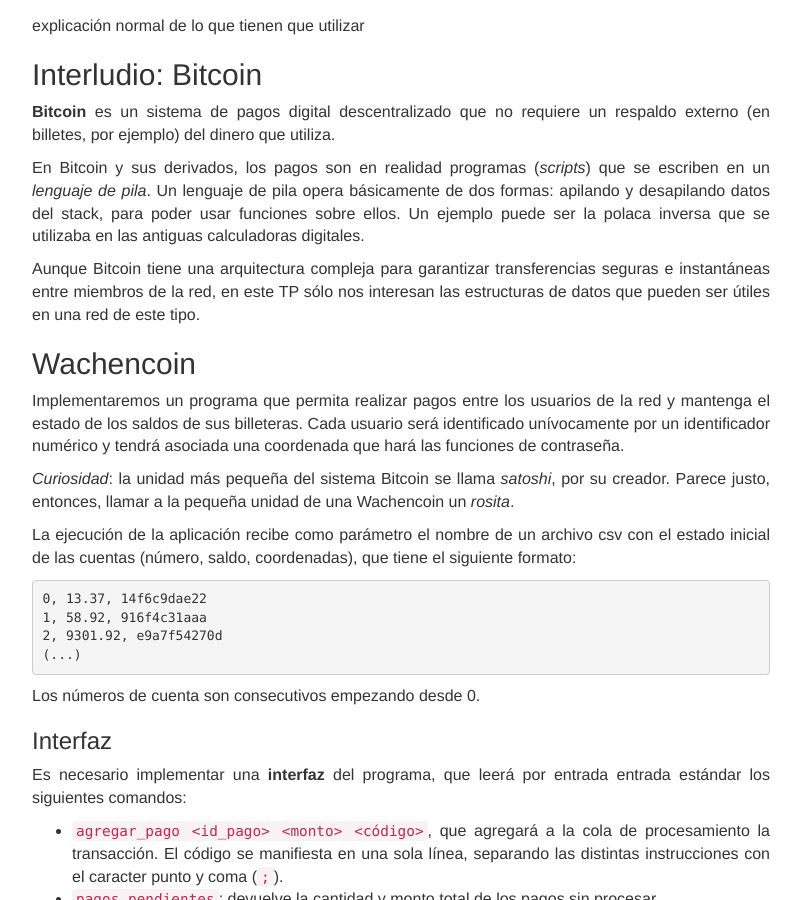
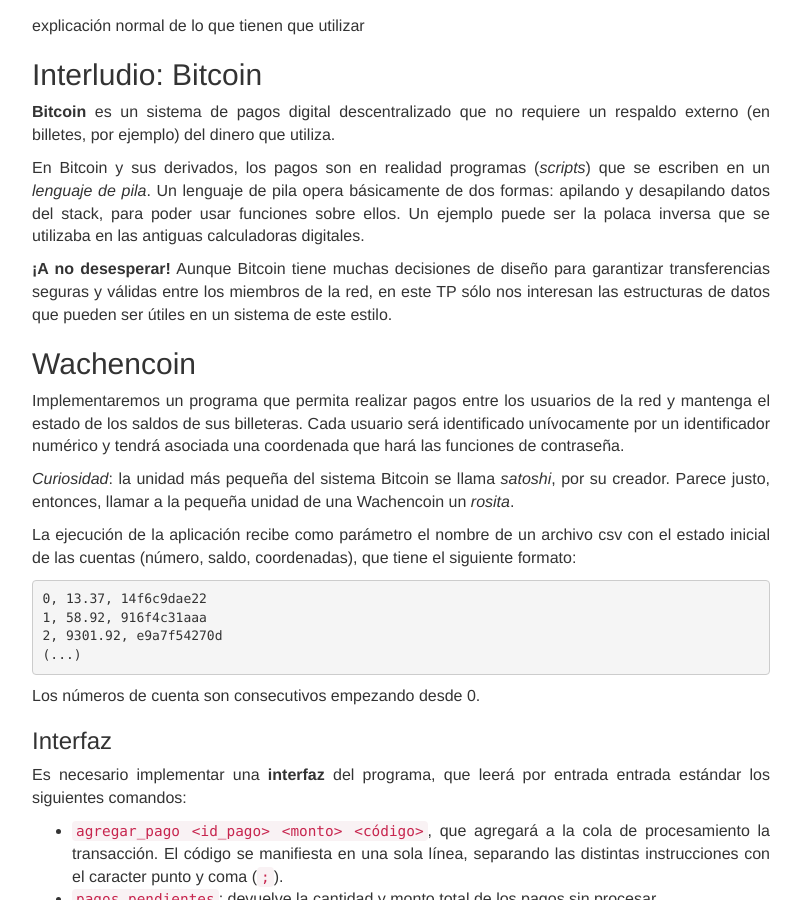
Before and after one commit to algoritmos-rw/algoritmos, a Jekyll site: the page built from static/tps/tp1/index.md, in a window 1280 px wide and 900 px high, scrolled down 661 px. Shown: the whole window, without its empty margins (239-1040 px from the left). Built offline with Jekyll 4.4.1, drawn with Linux system fonts in a browser that asks for light colours.

Commit message:
Feedback de @roj.

```diff
--- a/static/tps/tp1/index.md
+++ b/static/tps/tp1/index.md
@@ -35,9 +35,10 @@
 datos del stack, para poder usar funciones sobre ellos. Un ejemplo puede ser
 la polaca inversa que se utilizaba en las antiguas calculadoras digitales.
 
-Aunque Bitcoin tiene una arquitectura compleja para garantizar transferencias
-seguras e instantáneas entre miembros de la red, en este TP sólo nos interesan
-las estructuras de datos que pueden ser útiles en una red de este tipo.
+**¡A no desesperar!** Aunque Bitcoin tiene muchas decisiones de diseño
+para garantizar transferencias seguras y válidas entre los miembros de
+la red, en este TP sólo nos interesan las estructuras de datos que
+pueden ser útiles en un sistema de este estilo.
 
 Wachencoin
 ----------
```
